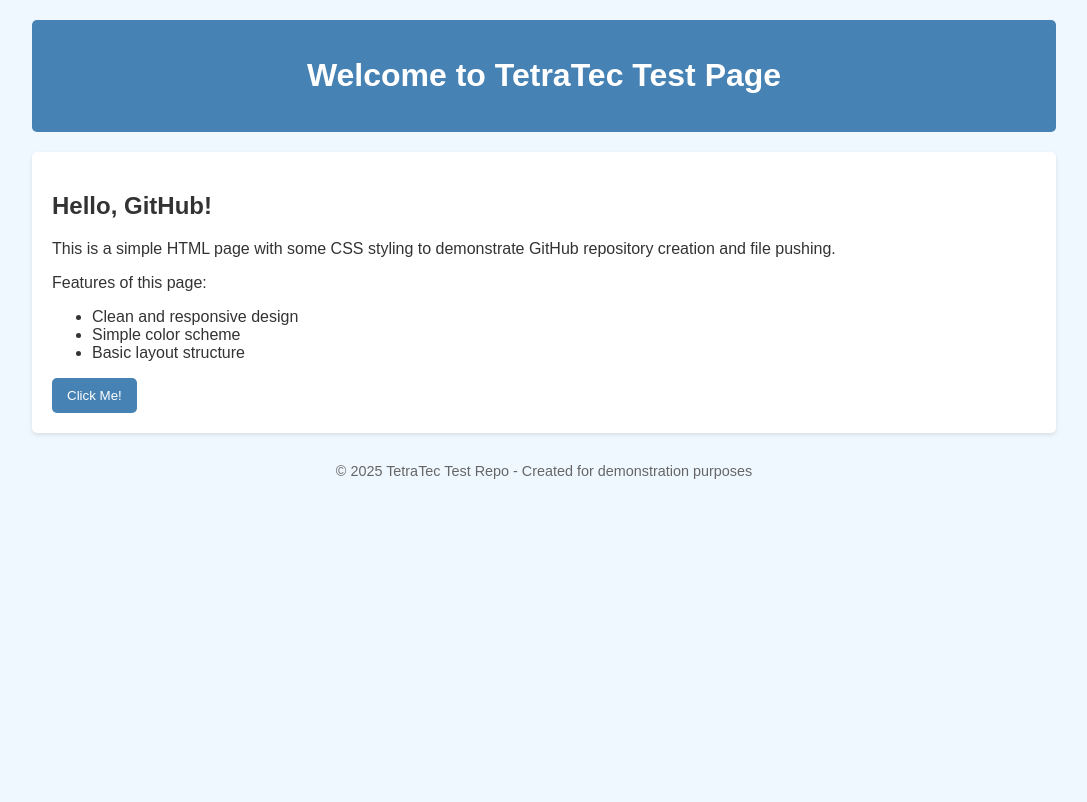
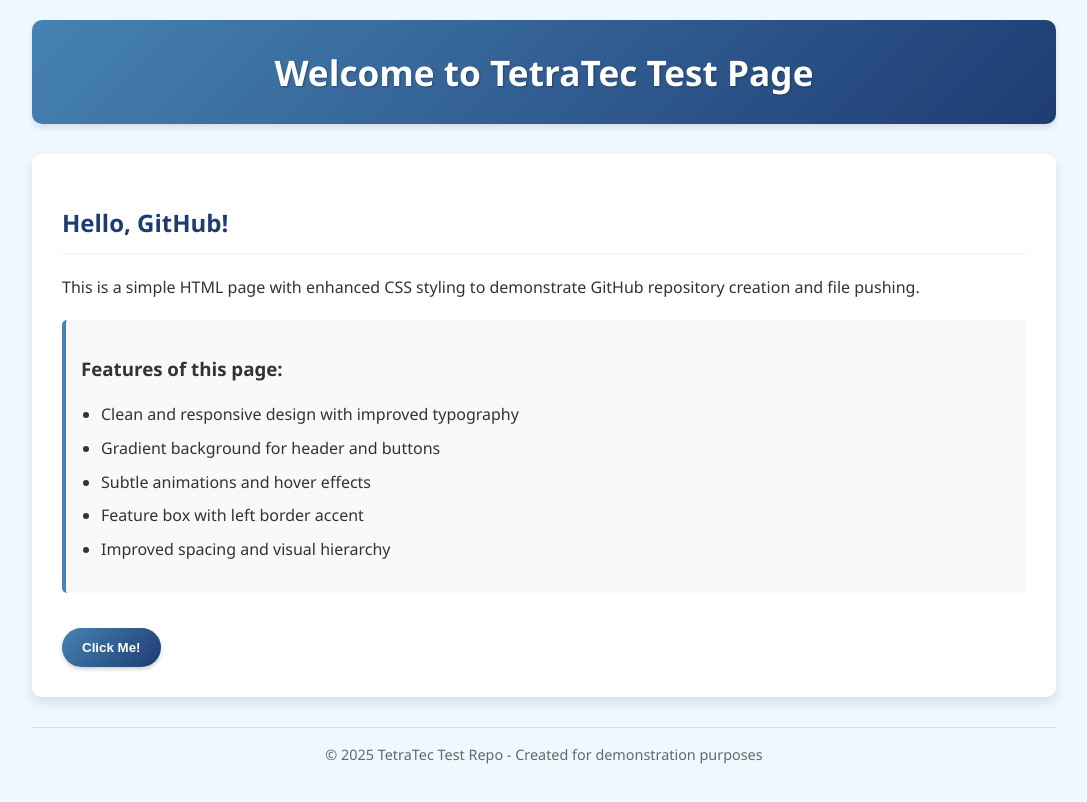
Before and after one commit to Zakhele-Ndaba/tetratec-test-repo, a plain HTML site: page index.html in a window 1280 px wide. Shown: the whole page, without its empty margins (96-1183 px from the left). Drawn offline with Linux system fonts and the light colour scheme.

Commit message:
Update HTML with enhanced CSS styling

```diff
--- a/index.html
+++ b/index.html
@@ -6,49 +6,85 @@
     <title>TetraTec Test Page</title>
     <style>
         body {
-            font-family: Arial, sans-serif;
+            font-family: 'Segoe UI', Tahoma, Geneva, Verdana, sans-serif;
             margin: 0;
             padding: 0;
             background-color: #f0f8ff;
             color: #333;
+            line-height: 1.6;
         }
         .container {
             width: 80%;
+            max-width: 1200px;
             margin: 0 auto;
             padding: 20px;
         }
         header {
-            background-color: #4682b4;
+            background: linear-gradient(135deg, #4682b4, #1e3c72);
             color: white;
-            padding: 1rem;
+            padding: 1.5rem;
             text-align: center;
-            border-radius: 5px;
-            margin-bottom: 20px;
+            border-radius: 10px;
+            margin-bottom: 30px;
+            box-shadow: 0 4px 6px rgba(0,0,0,0.1);
+        }
+        header h1 {
+            margin: 0;
+            font-size: 2.2rem;
+            text-shadow: 1px 1px 2px rgba(0,0,0,0.3);
         }
         .content {
             background-color: white;
-            padding: 20px;
-            border-radius: 5px;
-            box-shadow: 0 2px 4px rgba(0,0,0,0.1);
+            padding: 30px;
+            border-radius: 10px;
+            box-shadow: 0 6px 12px rgba(0,0,0,0.1);
+            transition: transform 0.3s ease;
+        }
+        .content:hover {
+            transform: translateY(-5px);
+        }
+        h2 {
+            color: #1e3c72;
+            border-bottom: 2px solid #f0f8ff;
+            padding-bottom: 10px;
+        }
+        ul {
+            padding-left: 20px;
+        }
+        li {
+            margin-bottom: 8px;
         }
         footer {
             text-align: center;
-            margin-top: 20px;
-            padding: 10px;
+            margin-top: 30px;
+            padding: 15px;
             font-size: 0.9rem;
             color: #666;
+            border-top: 1px solid #ddd;
         }
         button {
-            background-color: #4682b4;
+            background: linear-gradient(135deg, #4682b4, #1e3c72);
             color: white;
             border: none;
-            padding: 10px 15px;
-            border-radius: 5px;
+            padding: 12px 20px;
+            border-radius: 30px;
             cursor: pointer;
-            transition: background-color 0.3s;
+            transition: all 0.3s;
+            font-weight: bold;
+            margin-top: 15px;
+            box-shadow: 0 2px 4px rgba(0,0,0,0.2);
         }
         button:hover {
-            background-color: #36648b;
+            background: linear-gradient(135deg, #1e3c72, #4682b4);
+            transform: scale(1.05);
+            box-shadow: 0 4px 8px rgba(0,0,0,0.3);
+        }
+        .feature-box {
+            background-color: #f9f9f9;
+            border-left: 4px solid #4682b4;
+            padding: 15px;
+            margin: 20px 0;
+            border-radius: 5px;
         }
     </style>
 </head>
@@ -59,13 +95,19 @@
         </header>
         <div class="content">
             <h2>Hello, GitHub!</h2>
-            <p>This is a simple HTML page with some CSS styling to demonstrate GitHub repository creation and file pushing.</p>
-            <p>Features of this page:</p>
-            <ul>
-                <li>Clean and responsive design</li>
-                <li>Simple color scheme</li>
-                <li>Basic layout structure</li>
-            </ul>
+            <p>This is a simple HTML page with enhanced CSS styling to demonstrate GitHub repository creation and file pushing.</p>
+
+            <div class="feature-box">
+                <h3>Features of this page:</h3>
+                <ul>
+                    <li>Clean and responsive design with improved typography</li>
+                    <li>Gradient background for header and buttons</li>
+                    <li>Subtle animations and hover effects</li>
+                    <li>Feature box with left border accent</li>
+                    <li>Improved spacing and visual hierarchy</li>
+                </ul>
+            </div>
+
             <button id="clickMe">Click Me!</button>
         </div>
         <footer>
```
